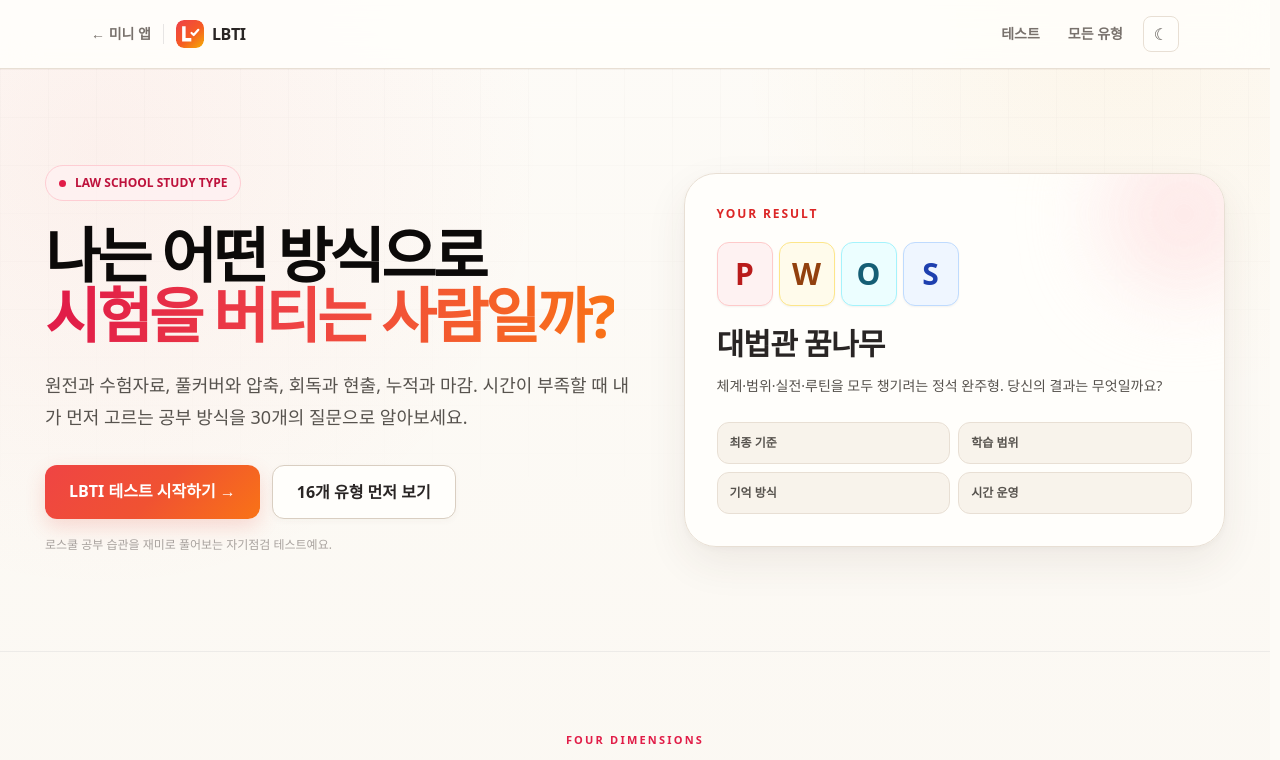
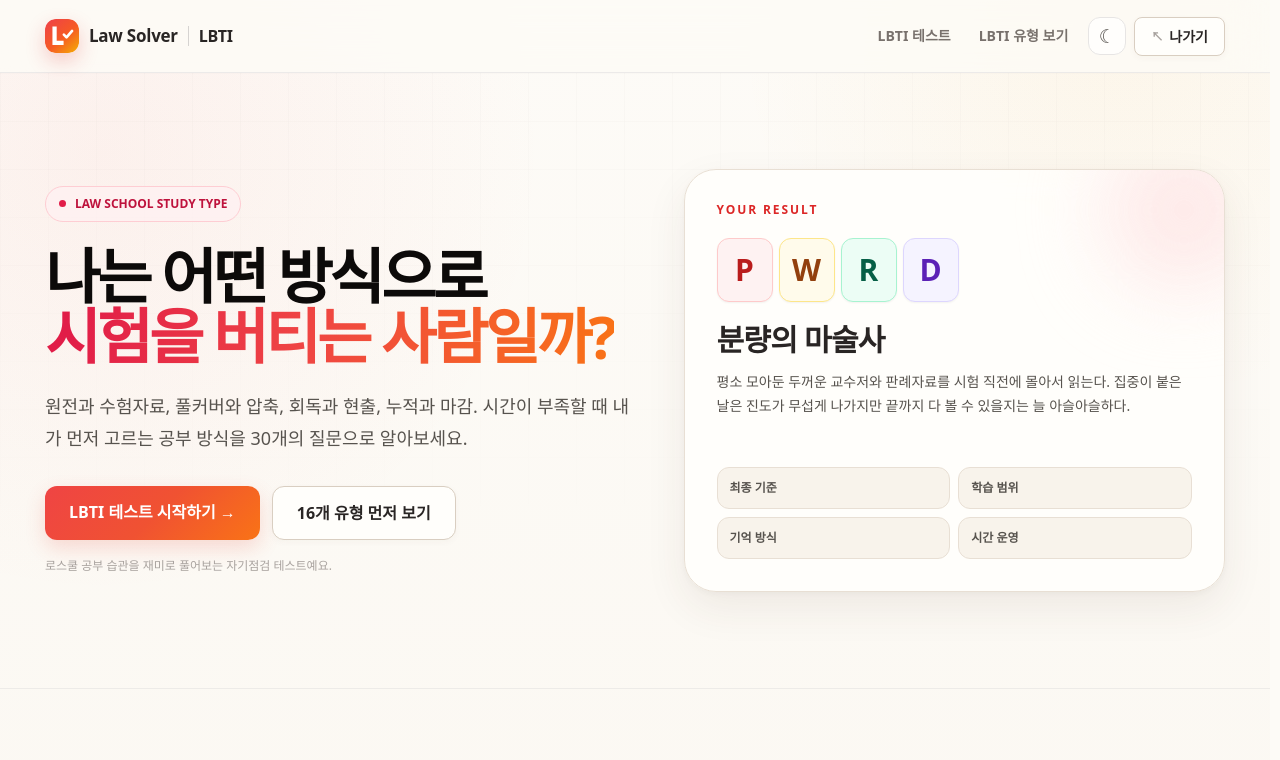
Before and after one commit to haryunio/law-solver, a React (Vite) app: page /apps/lbti in a window 1280 px wide. Shown: the top 760 px of the page. Built offline with nearby package versions, Linux system fonts and the light colour scheme.

Commit message:
feat: refine lbti navigation and previews

```diff
--- a/src/mini-apps/lbti/LbtiHomePage.tsx
+++ b/src/mini-apps/lbti/LbtiHomePage.tsx
@@ -1,9 +1,21 @@
+import { useEffect, useState } from "react";
 import { Link } from "react-router-dom";
 import { LbtiLayout } from "./components/LbtiLayout";
 import { LbtiTypeCode } from "./components/LbtiTypeCode";
-import { lbtiAxes } from "./lib/lbti";
+import { lbtiAxes, lbtiTypes, type TypeCode } from "./lib/lbti";
 
 export function LbtiHomePage() {
+  const [previewIndex, setPreviewIndex] = useState(0);
+  const previewType = lbtiTypes[previewIndex]!;
+
+  useEffect(() => {
+    const intervalId = window.setInterval(() => {
+      setPreviewIndex((current) => (current + 1) % lbtiTypes.length);
+    }, 4000);
+
+    return () => window.clearInterval(intervalId);
+  }, []);
+
   return (
     <LbtiLayout>
       <main>
@@ -38,11 +50,11 @@ export function LbtiHomePage() {
             <div className="app-card relative overflow-hidden rounded-[2rem] border p-6 sm:p-8">
               <div className="absolute -right-10 -top-10 h-40 w-40 rounded-full bg-red-100/70 blur-2xl dark:bg-red-950/50" />
               <p className="relative text-xs font-bold tracking-[0.16em] text-red-600 dark:text-red-400">YOUR RESULT</p>
-              <div className="relative mt-5"><LbtiTypeCode code="PWOS" large /></div>
-              <h2 className="relative mt-5 text-2xl font-black tracking-tight sm:text-3xl">대법관 꿈나무</h2>
-              <p className="relative mt-3 text-sm leading-6 text-stone-600 dark:text-stone-300">
-                체계·범위·실전·루틴을 모두 챙기려는 정석 완주형. 당신의 결과는 무엇일까요?
-              </p>
+              <div key={previewType.code} className="landing-fade-up relative min-h-[190px] sm:min-h-[205px]">
+                <div className="mt-5"><LbtiTypeCode code={previewType.code as TypeCode} large /></div>
+                <h2 className="mt-5 text-2xl font-black tracking-tight sm:text-3xl">{previewType.name}</h2>
+                <p className="mt-3 text-sm leading-6 text-stone-600 dark:text-stone-300">{previewType.description}</p>
+              </div>
               <div className="relative mt-6 grid grid-cols-2 gap-2 text-xs font-semibold text-stone-600 dark:text-stone-300">
                 {["최종 기준", "학습 범위", "기억 방식", "시간 운영"].map((label) => (
                   <span key={label} className="app-subtle-surface rounded-xl border px-3 py-3">{label}</span>
--- a/src/mini-apps/lbti/components/LbtiLayout.tsx
+++ b/src/mini-apps/lbti/components/LbtiLayout.tsx
@@ -2,6 +2,7 @@ import type { ReactNode } from "react";
 import { Link, NavLink } from "react-router-dom";
 import { BrandMark } from "../../../components/ui/BrandMark";
 import { LandingFooter } from "../../../components/ui/LandingFooter";
+import { ReturnLinkLabel } from "../../../components/ui/ReturnLinkLabel";
 import { useSettingsStore } from "../../../store/useSettingsStore";
 
 export function LbtiLayout({ children }: { children: ReactNode }) {
@@ -16,31 +17,35 @@ export function LbtiLayout({ children }: { children: ReactNode }) {
 
   return (
     <div className="app-page flex min-h-screen flex-col">
-      <header className="app-topbar sticky top-0 z-40 border-b">
-        <nav className="mx-auto flex h-[68px] w-full max-w-6xl items-center gap-3 px-3 sm:px-6 lg:px-8" aria-label="LBTI 메뉴">
-          <Link
-            to="/apps"
-            className="hidden shrink-0 text-sm font-semibold text-stone-500 transition hover:text-red-600 sm:inline-flex dark:text-stone-400 dark:hover:text-red-400"
-          >
-            ← 미니 앱
-          </Link>
-          <span className="hidden h-5 w-px bg-stone-200 sm:block dark:bg-stone-700" />
-          <Link to="/apps/lbti" className="flex min-w-0 items-center gap-2" aria-label="LBTI 홈">
-            <BrandMark size="small" />
-            <span className="truncate text-sm font-bold tracking-tight sm:text-base">LBTI</span>
-          </Link>
+      <header className="landing-nav-wrap">
+        <nav className="landing-container flex h-[72px] items-center gap-3" aria-label="LBTI 메뉴">
+          <div className="flex min-w-0 items-center gap-2.5">
+            <Link to="/" className="flex min-w-0 items-center gap-2.5" aria-label="Law Solver 홈">
+              <BrandMark className="landing-logo-mark" />
+              <span className="truncate text-[17px] font-semibold tracking-[-0.015em]">Law Solver</span>
+            </Link>
+            <span className="h-5 w-px shrink-0 bg-stone-300 dark:bg-stone-700" aria-hidden="true" />
+            <Link to="/apps/lbti" className="shrink-0 text-sm font-bold tracking-tight sm:text-base" aria-label="LBTI 홈">
+              LBTI
+            </Link>
+          </div>
 
-          <div className="ml-auto flex items-center gap-0.5 sm:gap-1">
-            <NavLink to="/apps/lbti/test" className={navClass}>테스트</NavLink>
-            <NavLink to="/apps/lbti/types" className={navClass}>모든 유형</NavLink>
+          <div className="ml-auto flex shrink-0 items-center gap-0.5 sm:gap-1">
+            <div className="hidden items-center gap-0.5 sm:flex sm:gap-1">
+              <NavLink to="/apps/lbti/test" className={navClass}>LBTI 테스트</NavLink>
+              <NavLink to="/apps/lbti/types" className={navClass}>LBTI 유형 보기</NavLink>
+            </div>
             <button
               type="button"
               onClick={toggleDarkMode}
-              className="app-icon-button ml-1 flex h-9 w-9 items-center justify-center rounded-lg border text-base text-stone-600 dark:text-stone-300"
+              className="landing-theme-button ml-1"
               aria-label={darkMode ? "라이트 모드로 전환" : "다크 모드로 전환"}
             >
               <span aria-hidden="true">{darkMode ? "☀" : "☾"}</span>
             </button>
+            <Link to="/apps" className="app-button-secondary ml-1 rounded-lg px-3 py-2 text-xs font-bold sm:px-4 sm:text-sm">
+              <ReturnLinkLabel>나가기</ReturnLinkLabel>
+            </Link>
           </div>
         </nav>
       </header>
--- a/src/pages/SideAppsPage.tsx
+++ b/src/pages/SideAppsPage.tsx
@@ -11,8 +11,9 @@ const statusLabels: Record<MiniAppStatus, string> = {
 };
 
 function MiniAppCard({ app }: { app: MiniAppDefinition }) {
+  const isComingSoon = app.status === "coming-soon";
   const content = (
-    <div className="flex items-start gap-4 sm:gap-5">
+    <div className={`flex items-start gap-4 sm:gap-5 ${isComingSoon ? "select-none opacity-65 blur-[0.7px]" : ""}`}>
       <div
         className={`flex h-16 w-16 shrink-0 items-center justify-center rounded-[22px] text-xl font-black tracking-[-0.06em] shadow-sm sm:h-[72px] sm:w-[72px] sm:text-2xl ${app.iconClass}`}
         aria-hidden="true"
@@ -32,9 +33,12 @@ function MiniAppCard({ app }: { app: MiniAppDefinition }) {
   );
 
   const cardClass = "app-card relative overflow-hidden rounded-3xl border p-5 sm:p-6";
-  if (app.route && app.status !== "coming-soon") {
+  if (app.route && !isComingSoon) {
     return (
-      <Link to={app.route} className={`${cardClass} transition hover:border-red-300 dark:hover:border-red-800`}>
+      <Link
+        to={app.route}
+        className={`${cardClass} transition duration-200 hover:-translate-y-0.5 hover:border-red-300 hover:shadow-[var(--app-shadow-hover)] dark:hover:border-red-800`}
+      >
         {content}
       </Link>
     );
```
